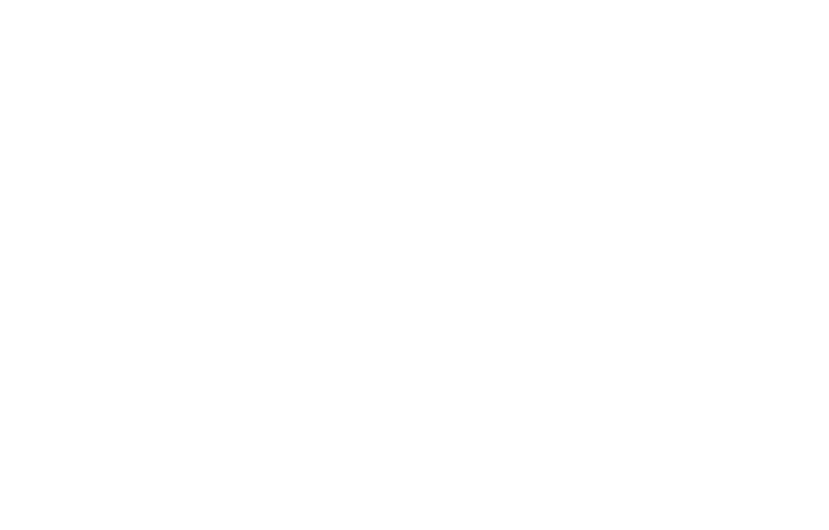
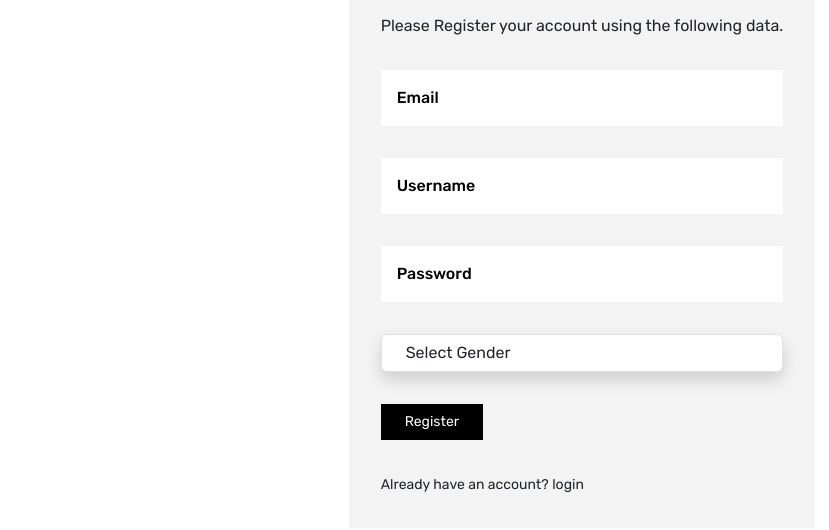
Before and after one commit to mostafaroshdy1/scentence-frontend, an Angular app: page /signup in a window 1280 px wide. Before the commit this address led to /. Shown: the part 480-1010 px from the top of the page, without its empty margins (58-887 px from the left). Before the commit the page ends 800 px from the top, so only its background shows below. Built offline with nearby package versions, Linux system fonts and the light colour scheme; a web font is replaced by a local one.

Commit message:
refactor: add login and signup

```diff
--- a/src/app/login/login.component.html
+++ b/src/app/login/login.component.html
@@ -1,3 +1,4 @@
+<div class="h-[calc(100vh-90px)] flex justify-center items-center">
 	<div class="bg-[#f3f3f3] p-8">
 		<h2 class="text-4xl font-extrabold capitalize text-center mb-4">Login</h2>
 		<p>Please login using account detail bellow.</p>
@@ -28,7 +29,7 @@
 				}
 			</div>
 			<div class="flex flex-col md:flex-row md:justify-between items-end md:items-center">
-			<button type="submit" class="btn">Sign In</button>
+				<button type="submit" class="btn-item">Sign In</button>
 				<div class="text-sm mt-2 md:mt-0">
 					<a class="hover-gray cursor-pointer">Forgot your password?</a>
 				</div>
@@ -38,3 +39,4 @@
 			</div>
 		</form>
 	</div>
+</div>
--- a/src/app/login/login.component.ts
+++ b/src/app/login/login.component.ts
@@ -49,28 +49,16 @@ export class LoginComponent implements OnInit {
 
   checkData(e: Event) {
     e.preventDefault();
-
-    // console.log(
-    // 	this.checkForm.controls.email.dirty,
-    // 	this.checkForm.controls.email.touched,
-    // 	this.checkForm.controls.password,
-    // );
-
-    // if (this.emailValid && this.passwordValid) {
-    // 	console.log('Valid data');
-    // 	// this.router.navigate(['/']);
-    // } else {
-    // 	console.log('Invalid data');
-    // }
-
     if (this.checkForm.valid) {
       const { email, password } = this.checkForm.value;
       this.authService.login(email, password).subscribe({
         next: (response) => {
           console.log('Login successful:', response);
-          localStorage.setItem('token', response.token);
+          localStorage.setItem('token', `Bearer ${response.token}`);
           const decodedToken = this.decodeToken(response.token);
           localStorage.setItem('role', decodedToken.role);
+          localStorage.setItem('id', decodedToken.id);
+          localStorage.setItem('email', decodedToken.email);
           if (decodedToken.role === 'admin') {
             this.router.navigate(['/admin']);
           } else {
--- a/src/app/signup/signup.component.html
+++ b/src/app/signup/signup.component.html
@@ -1,34 +1,66 @@
+<div class="h-[calc(100vh-90px)] flex justify-center items-center">
 	<div class="bg-[#f3f3f3] p-8">
 		<h2 class="text-4xl font-extrabold capitalize text-center mb-4">Register</h2>
 		<p>Please Register your account using the following data.</p>
 		<form class="mt-8 space-y-8" (submit)="checkData($event)" [formGroup]="checkForm">
 			<div>
-			<input type="email" name="email" placeholder="Email" class="w-full bg-white p-3 text-base placeholder:text-black font-medium outline-none" formControlName="email" />
-			<p *ngIf="!emailValid && emailChanged" class="text-red-500 text-sm mt-2">Please enter a valid email</p>
+				<input
+					type="email"
+					name="email"
+					placeholder="Email"
+					class="w-full bg-white p-3 text-base placeholder:text-black font-medium outline-none"
+					formControlName="email"
+				/>
+				<p *ngIf="!emailValid && emailChanged" class="text-red-500 text-sm mt-2">
+					Please enter a valid email
+				</p>
 			</div>
 			<div>
-			<input type="text" name="username" placeholder="Username" class="w-full bg-white p-3 text-base placeholder:text-black font-medium outline-none" formControlName="username" />
-			<p *ngIf="!usernameValid && usernameChanged" class="text-red-500 text-sm mt-2">Username Contains letters and characters only!</p>
+				<input
+					type="text"
+					name="username"
+					placeholder="Username"
+					class="w-full bg-white p-3 text-base placeholder:text-black font-medium outline-none"
+					formControlName="username"
+				/>
+				<p *ngIf="!usernameValid && usernameChanged" class="text-red-500 text-sm mt-2">
+					Username Contains letters and characters only!
+				</p>
 			</div>
 			<div>
-			<input type="password" name="password" placeholder="Password" class="w-full bg-white p-3 text-base placeholder:text-black font-medium outline-none" formControlName="password" />
-			<p *ngIf="!passwordValid && passwordChanged" class="text-red-500 text-sm mt-2">The password must be at least 6 characters</p>
+				<input
+					type="password"
+					name="password"
+					placeholder="Password"
+					class="w-full bg-white p-3 text-base placeholder:text-black font-medium outline-none"
+					formControlName="password"
+				/>
+				<p *ngIf="!passwordValid && passwordChanged" class="text-red-500 text-sm mt-2">
+					The password must be at least 6 characters
+				</p>
 			</div>
 			<div>
-            <select id="gender" name="gender" class="block appearance-none w-full bg-white border border-gray-300 hover:border-gray-500 px-4 py-2 pr-8 rounded shadow leading-tight focus:outline-none focus:border-gray-500" formControlName="gender">
+				<select
+					id="gender"
+					name="gender"
+					class="block appearance-none w-full bg-white border border-gray-300 hover:border-gray-500 px-4 py-2 pr-8 rounded shadow leading-tight focus:outline-none focus:border-gray-500"
+					formControlName="gender"
+				>
 					<option value="" disabled selected>Select Gender</option>
 					<option value="male">Male</option>
 					<option value="female">Female</option>
-
 				</select>
-            <p *ngIf="!genderValid && genderChanged" class="text-red-500 text-sm mt-2">Please select your gender</p>
+				<p *ngIf="!genderValid && genderChanged" class="text-red-500 text-sm mt-2">
+					Please select your gender
+				</p>
 			</div>
 
 			<div class="flex flex-col md:flex-row md:justify-between items-end md:items-center">
-			<button type="submit" class="btn">Register</button>
+				<button type="submit" class="btn-item">Register</button>
 			</div>
 			<div>
 				<a class="hover-gray cursor-pointer text-sm">Already have an account? login</a>
 			</div>
 		</form>
 	</div>
+</div>
--- a/src/app/signup/signup.component.ts
+++ b/src/app/signup/signup.component.ts
@@ -40,7 +40,7 @@ export class SignupComponent {
 			this.authService.signup(this.checkForm.value).subscribe(
 				(response) => {
 					console.log('Signup successful:', response);
-					this.authService.setToken(response.token);
+          this.router.navigate(['/login'])
 				},
 				(error) => {
 					console.error('Signup failed:', error);
```
Also changed, not shown: src/app/app.routes.ts (+6 -1 lines). Lines whose indentation alone changed are shown as unchanged.
